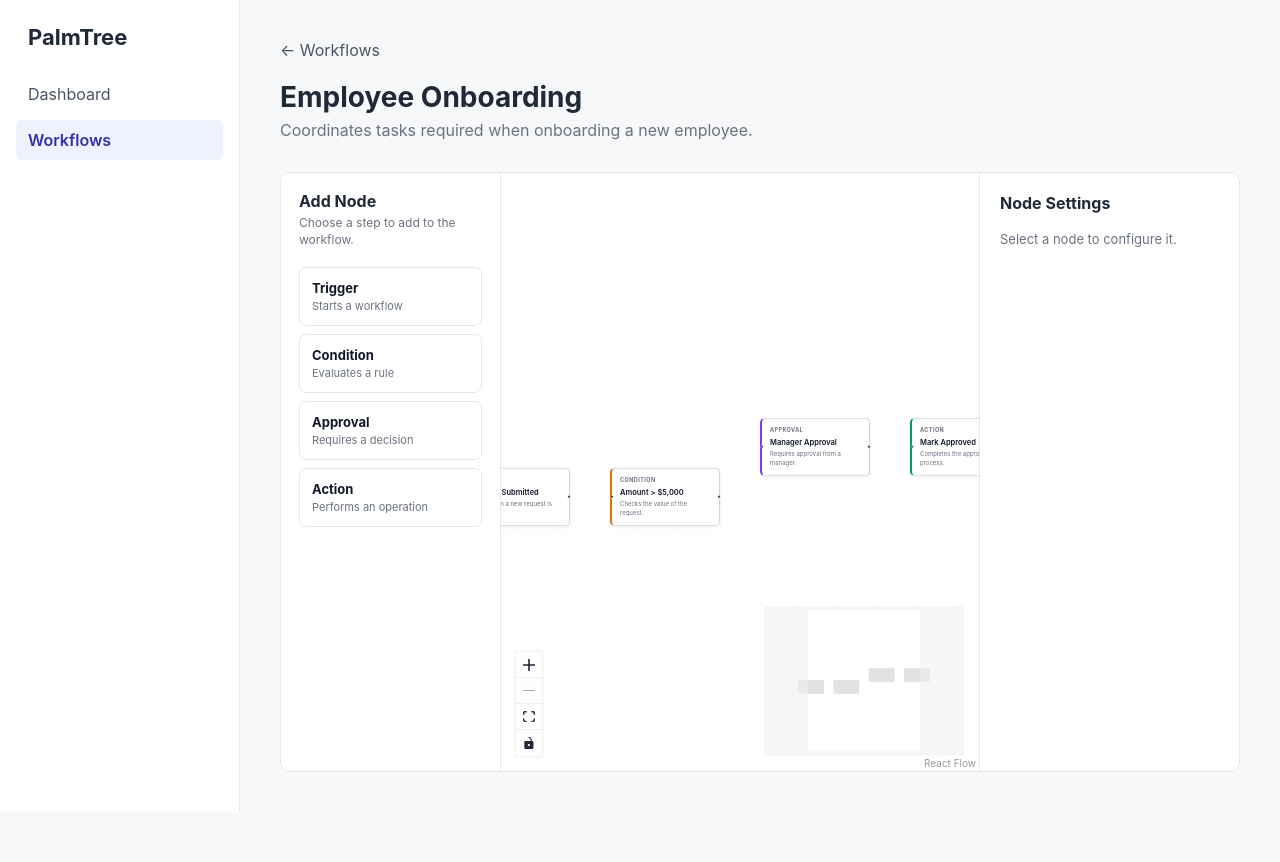
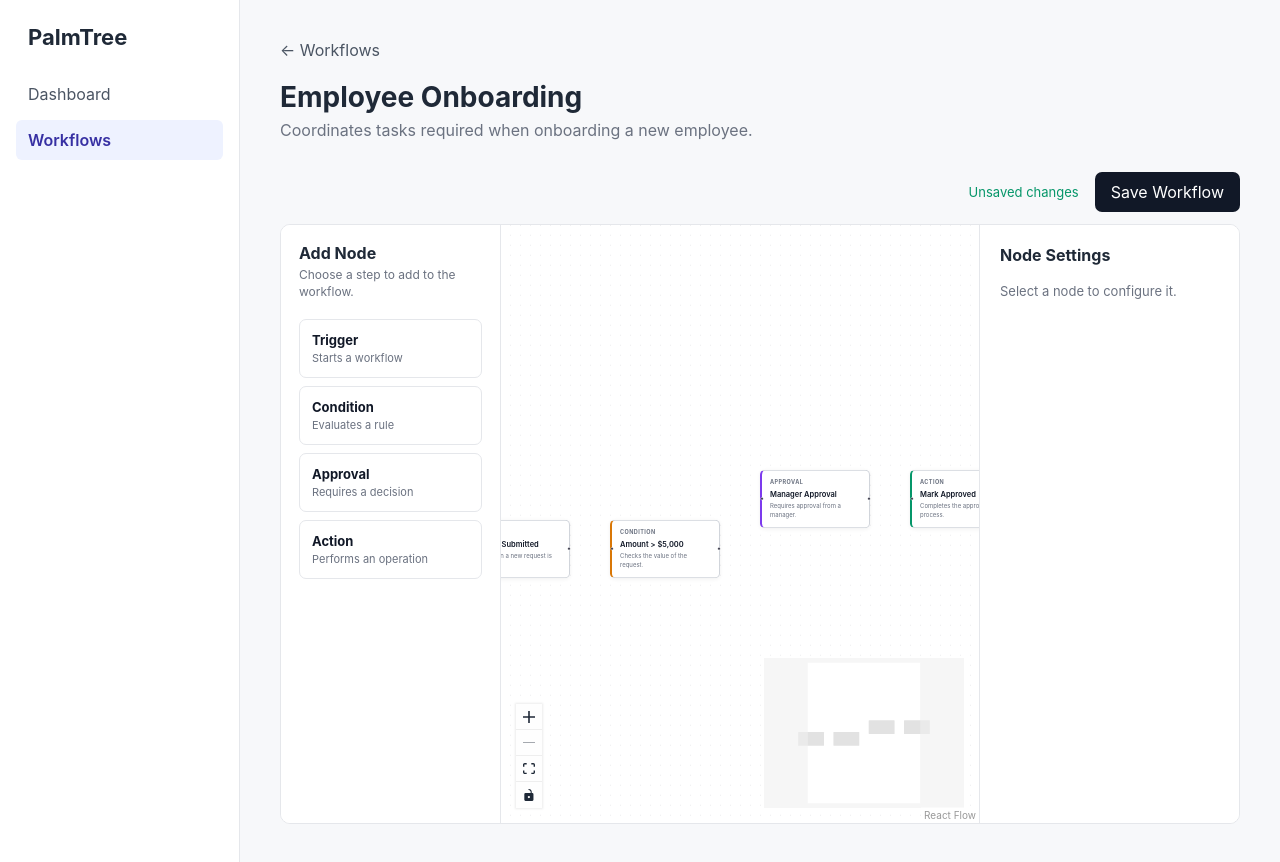
Before and after one commit to ChammakA/palm-tree-workflow-automation, a React (Vite) app in the folder frontend/: page /workflows/employee-onboarding in a window 1280 px wide. Before the commit the page ends 812 px from the top, so only its background shows below. Built offline with nearby package versions, Linux system fonts and the light colour scheme.

Commit message:
cleaned up old code and added saved memory

```diff
--- a/frontend/src/features/workflows/components/NodeConfigPanel.tsx
+++ b/frontend/src/features/workflows/components/NodeConfigPanel.tsx
@@ -39,7 +39,7 @@ function NodeConfigPanel({ node, onUpdateNode, onDeleteNode }: NodeConfigPanelPr
                 <textarea id="node-description" rows={4} value={node.data.description ?? ''} onChange={(e) => onUpdateNode(node.id, { description: e.target.value})} />
             </div>
 
-            <button className="delete-button" type="button" onClick={() => onDeleteNode(node.id)}>Delete Node</button>
+            <button className="delete-node-button" type="button" onClick={() => onDeleteNode(node.id)}>Delete Node</button>
         </aside>
     )
 }
--- a/frontend/src/features/workflows/components/WorkflowCanvas.tsx
+++ b/frontend/src/features/workflows/components/WorkflowCanvas.tsx
@@ -1,14 +1,15 @@
-import { addEdge, Background, Controls, MiniMap, ReactFlow, useEdgesState, useNodesState, type Connection, type Edge, type Node } from '@xyflow/react';
+import { addEdge, Background, Controls, MiniMap, ReactFlow, useEdgesState, useNodesState, type Connection, type Edge } from '@xyflow/react';
 import '@xyflow/react/dist/style.css';
 
 import WorkflowNode from './nodes/WorkflowNode';
 import NodePalette from './NodePalette';
 import type { WorkflowNodeData, WorkflowNodeType } from '../types/workflowNode';
+import { loadWorkflowGraph, saveWorkflowGraph, type PalmTreeNode } from '../utils/workflowStorage';
 
-import { useState } from 'react';
+import { useState, useEffect } from 'react';
 import NodeConfigPanel from './NodeConfigPanel';
 
-const initialNodes: Node[] = [
+const initialNodes: PalmTreeNode[] = [
     {
         id: '1',
         type: 'trigger',
@@ -79,9 +80,14 @@ const nodeDefaults: Record<WorkflowNodeType, { label: string, description: strin
     }
 }
 
-function WorkflowCanvas() {
-    const [nodes, setNodes, onNodesChange] = useNodesState(initialNodes);
-    const [edges, setEdges, onEdgesChange] = useEdgesState(initialEdges);
+interface WorkflowCanvasProps {
+    workflowId: string
+}
+
+function WorkflowCanvas({ workflowId }: WorkflowCanvasProps) {
+    const [initialGraph] = useState(() => loadWorkflowGraph(workflowId));
+    const [nodes, setNodes, onNodesChange] = useNodesState<PalmTreeNode>(initialGraph?.nodes ?? initialNodes);
+    const [edges, setEdges, onEdgesChange] = useEdgesState(initialGraph?.edges ?? initialEdges);
 
     const [selectedNodeId, setSelectedNodeId] = useState<string | null>(null);
     const selectedNode = nodes.find((node) => node.id === selectedNodeId) ?? null;
@@ -123,18 +129,49 @@ function WorkflowCanvas() {
         setNodes((currentNodes) => [...currentNodes, newNode])
     }
 
+    const [saveStatus, setSaveStatus] = useState('')
+    const [savedSnapshot, setSavedSnapshot] = useState(() => JSON.stringify({
+        nodes: initialGraph?.nodes ?? initialNodes,
+        edges: initialGraph?.edges ?? initialEdges
+    }))
+    const currentSnapshot = JSON.stringify({ nodes, edges })
+    const hasUnsavedChanges = currentSnapshot !== savedSnapshot
+
+    useEffect(() => {
+        document.title = hasUnsavedChanges ? '* Unsaved Change - Palm Tree' : 'Palm Tree'
+    }, [hasUnsavedChanges])
+
+    const handleSave = () => {
+        try {
+            saveWorkflowGraph(workflowId, {nodes, edges})
+            setSavedSnapshot(JSON.stringify({ nodes, edges }))
+            setSaveStatus('Saved successfully!')
+        } catch {
+            setSaveStatus('Failed to save workflow.')
+        }
+    }
+
     return (
+        <div className="workflow-editor-container">
+            <div className="workflow-toolbar">
+                <span role="status">
+                    {hasUnsavedChanges ? 'Unsaved changes' : saveStatus || 'All changes saved'}
+                </span>
+
+                <button type="button" className="primary-button" onClick={handleSave} disabled={!hasUnsavedChanges}>
+                    Save Workflow
+                </button>
+            </div>
             <div className="workflow-editor">
                 <NodePalette onAddNode={addNode} />
                 <div className="workflow-canvas">
-                <ReactFlow
+                    <ReactFlow<PalmTreeNode, Edge>
                         nodes={nodes}
                         edges={edges}
                         nodeTypes={nodeTypes}
                         onNodesChange={onNodesChange}
                         onEdgesChange={onEdgesChange}
                         onConnect={onConnect}
-                    fitView
                         onNodeClick={(_, node) => setSelectedNodeId(node.id)}
                         onPaneClick={() => setSelectedNodeId(null)}
                         onNodesDelete={(deletedNodes) => {
@@ -142,6 +179,7 @@ function WorkflowCanvas() {
                                 setSelectedNodeId(null)
                             }
                         }}
+                        fitView
                     >
                         <Background />
                         <Controls />
@@ -149,7 +187,7 @@ function WorkflowCanvas() {
                     </ReactFlow>
                 </div>
                 <NodeConfigPanel node={selectedNode} onUpdateNode={updateNode} onDeleteNode={deleteNode} />
-
+            </div>
         </div>
     )
 }
--- /dev/null
+++ b/frontend/src/features/workflows/utils/workflowStorage.ts
@@ -0,0 +1,31 @@
+import type { Node, Edge } from '@xyflow/react'
+import type { WorkflowNodeData, WorkflowNodeType } from '../types/workflowNode'
+
+export type PalmTreeNode = Node<WorkflowNodeData, WorkflowNodeType>
+export interface SavedWorkflowGraph {
+    nodes: PalmTreeNode[]
+    edges: Edge[]
+}
+
+const getStorageKey = (workflowId: string) => `palmtree:workflow:${workflowId}`
+
+export function saveWorkflowGraph(workflowId: string, graph: SavedWorkflowGraph) : void {
+    localStorage.setItem(getStorageKey(workflowId), JSON.stringify(graph))
+}
+
+export function loadWorkflowGraph(workflowId: string): SavedWorkflowGraph | null {
+    const saved = localStorage.getItem(getStorageKey(workflowId))
+    if (!saved) return null
+
+    try {
+        const parsed: unknown = JSON.parse(saved)
+        if (typeof parsed !== 'object' || parsed === null
+            || !('nodes' in parsed) || !Array.isArray(parsed.nodes)
+            || !('edges' in parsed) || !Array.isArray(parsed.edges)) {
+                return null
+            }
+        return parsed as SavedWorkflowGraph
+    } catch {
+        return null
+    }
+}
--- a/frontend/src/index.css
+++ b/frontend/src/index.css
@@ -411,3 +411,24 @@ select {
 .workflow-node:focus-within {
   border-color: #2563eb;
 }
+
+.workflow-editor-container {
+  width: 100%;
+}
+
+.workflow-toolbar {
+  display: flex;
+  align-items: center;
+  justify-content: flex-end;
+  gap: 16px;
+  margin-bottom: 12px;
+}
+
+.workflow-toolbar span {
+  color: #059669;
+  font-size: 13px;
+}
+
+.workflow-editor {
+  height: 600px;
+}
--- a/frontend/src/pages/WorkflowEditorPage.tsx
+++ b/frontend/src/pages/WorkflowEditorPage.tsx
@@ -6,7 +6,7 @@ function WorkflowEditorPage() {
     const { workflowId } = useParams()
     const workflow = mockWorkflows.find((w) => w.id === workflowId)
 
-    if (!workflow) {
+    if (!workflow || !workflowId) {
         return (
             <div className="page">
                 <h2>Workflow not found.</h2>
@@ -24,7 +24,7 @@ function WorkflowEditorPage() {
                 <h2>{workflow.name}</h2>
                 <p>{workflow.description}</p>
             </div>
-            <WorkflowCanvas />
+            <WorkflowCanvas key={workflowId} workflowId={workflowId} />
         </div>
     )
 }
```
Lines whose indentation alone changed are shown as unchanged.
